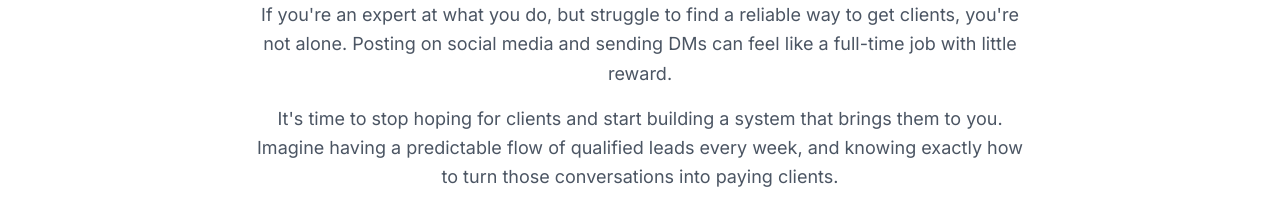
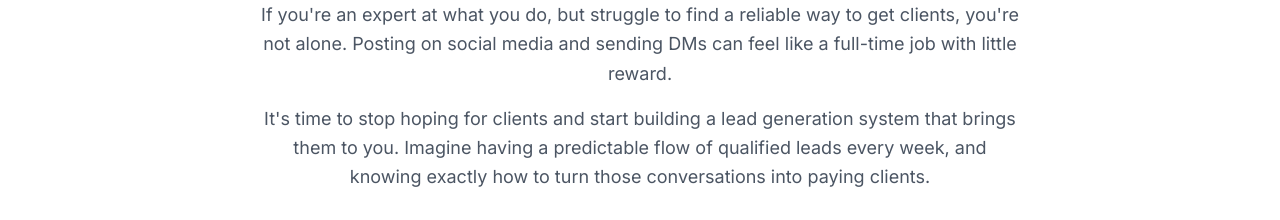
Before and after one commit to taiba143/Website, a plain HTML site: page claritycall.html in a window 1280 px wide. Shown: the part 732-952 px from the top of the page. Drawn offline with nearby package versions, Linux system fonts and the light colour scheme.

Commit message:
feat: message updated

```diff
--- a/claritycall.html
+++ b/claritycall.html
@@ -49,7 +49,7 @@
                 If you're an expert at what you do, but struggle to find a reliable way to get clients, you're not alone. Posting on social media and sending DMs can feel like a full-time job with little reward.
             </p>
             <p class="text-lg text-gray-600 leading-relaxed mt-4">
-                It's time to stop hoping for clients and start building a system that brings them to you. Imagine having a predictable flow of qualified leads every week, and knowing exactly how to turn those conversations into paying clients.
+                It's time to stop hoping for clients and start building a lead generation system that brings them to you. Imagine having a predictable flow of qualified leads every week, and knowing exactly how to turn those conversations into paying clients.
             </p>
             <p class="text-xl font-semibold text-gray-800 mt-8">
                 This is what the **Predictable Client Acquisition System** does for you.
```
